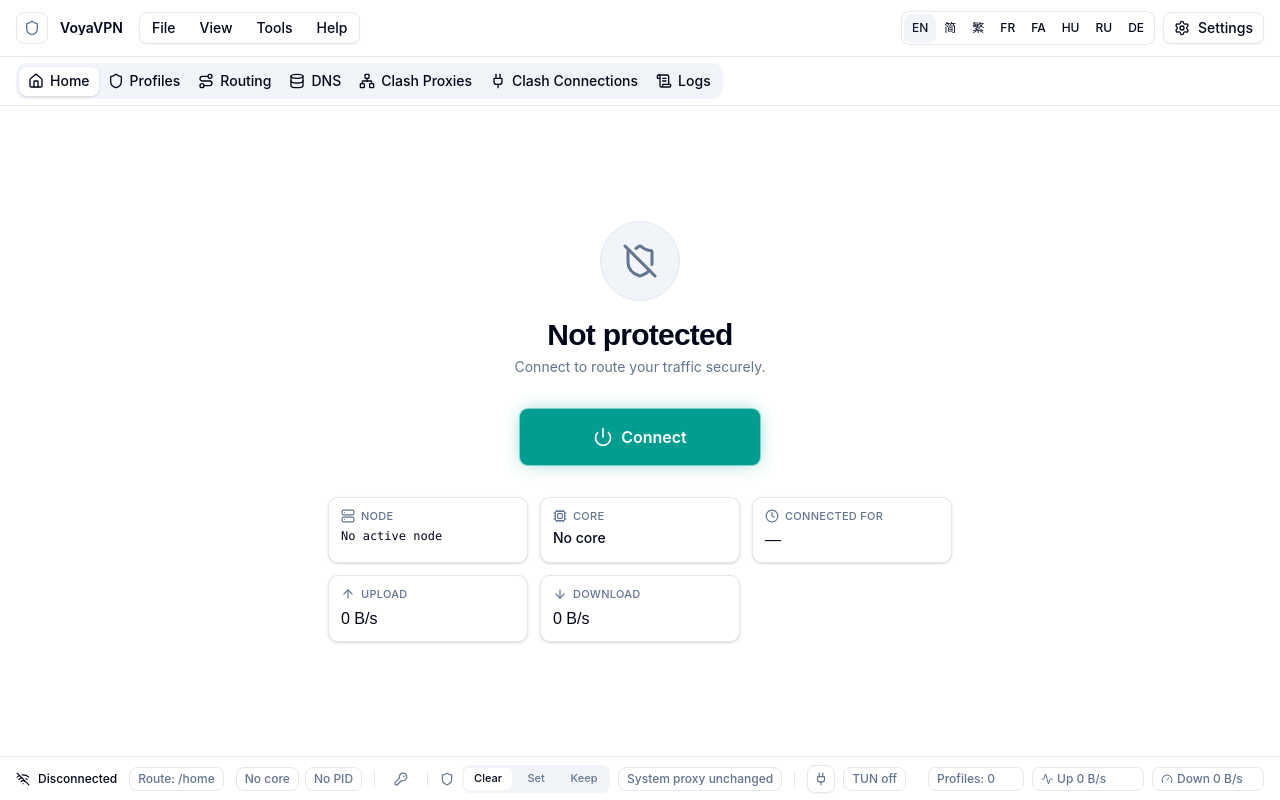
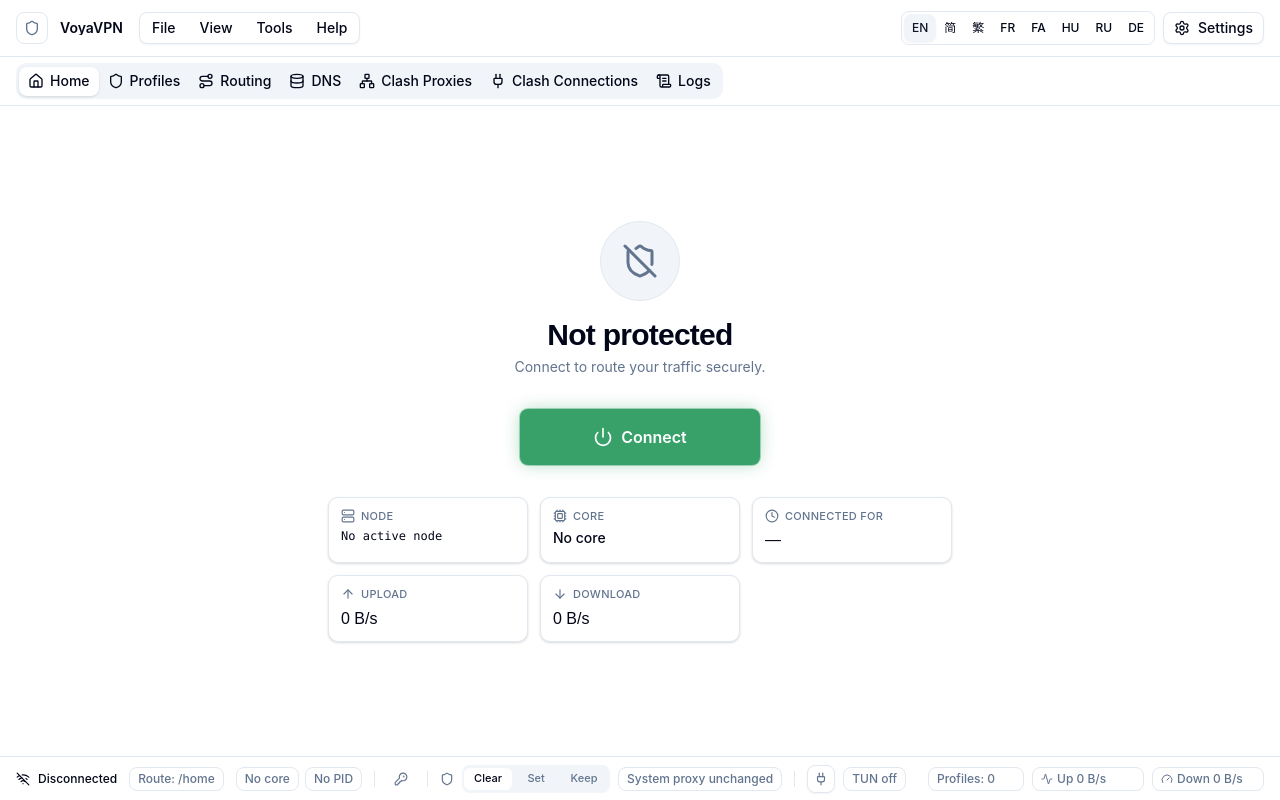
Before and after one commit to ueshq/VoyaVPN, a React (Vite) app: page / in a window 1280 px wide. Built offline with nearby package versions, Linux system fonts and the light colour scheme.

Commit message:
rollout(01-01-token-foundation): globals.css token migration
Automated commit by generated rollout.py

```diff
--- a/src/styles/globals.css
+++ b/src/styles/globals.css
@@ -15,7 +15,8 @@
   --card-foreground: #020618;
   --popover: #ffffff;
   --popover-foreground: #020618;
-  --primary: #0f172b;
+  /* Interactive accent → nicenote desaturated blue (drives Button default / Badge / Switch / selection). */
+  --primary: #3b5b9a;
   --primary-foreground: #f8fafc;
   --secondary: #f1f5f9;
   --secondary-foreground: #0f172b;
@@ -26,16 +27,22 @@
   --destructive: #e7000b;
   --border: #e2e8f0;
   --input: #e2e8f0;
-  --ring: #90a1b9;
+  --ring: #3b5b9a;
   --chart-1: #f54900;
   --chart-2: #009689;
   --chart-3: #104e64;
   --chart-4: #ffb900;
   --chart-5: #fe9a00;
 
-  /* Safe Passage — brand accents. Use sparingly: connected state / primary connect glow / active node. */
-  --signal: #009d90;
-  --signal-foreground: #ffffff;
+  /* Connected state — affirmative green for the VPN connected/affirmative semantics. */
+  --connected: #38a169;
+  --connected-foreground: #ffffff;
+  --connected-glow: 0 0 0 1px rgb(56 161 105 / 0.4), 0 0 18px -2px rgb(56 161 105 / 0.45);
+
+  /* Safe Passage — brand accents. signal/glow re-point to --connected (names preserved, value now green).
+     Use sparingly: connected state / primary connect glow / active node. */
+  --signal: var(--connected);
+  --signal-foreground: var(--connected-foreground);
   --beacon: #fe9a00;
   --beacon-foreground: #422006;
 
@@ -43,7 +50,57 @@
   --shadow-sm: 0 1px 2px 0 rgb(2 6 24 / 0.06), 0 1px 3px 0 rgb(2 6 24 / 0.1);
   --shadow-md: 0 2px 4px -1px rgb(2 6 24 / 0.08), 0 4px 12px -2px rgb(2 6 24 / 0.12);
   --shadow-lg: 0 8px 16px -4px rgb(2 6 24 / 0.1), 0 16px 32px -8px rgb(2 6 24 / 0.16);
-  --glow-signal: 0 0 0 1px rgb(0 157 144 / 0.4), 0 0 18px -2px rgb(0 157 144 / 0.45);
+  --glow-signal: var(--connected-glow);
+
+  /* nicenote surface ladder — base rungs alias existing semantics; interaction rungs are literal. */
+  --surface: var(--background);
+  --surface-sunken: #f4f5f7;
+  --surface-raised: var(--card);
+  --surface-overlay: var(--popover);
+  --surface-hovered: #eef0f2;
+  --surface-pressed: #e9ebee;
+  --surface-button: #e9ebee;
+  --overlay-hovered: rgb(0 0 0 / 0.08);
+  --overlay-pressed: rgb(0 0 0 / 0.12);
+
+  /* nicenote accent palette (--accent-<hue> does not collide with the shadcn --accent slot). */
+  --accent-blue: #3b5b9a;
+  --accent-blue-light: rgb(59 91 154 / 0.08);
+  --accent-blue-bg: rgb(59 91 154 / 0.1);
+  --accent-blue-hover: #2f4a80;
+  --accent-red: #e53e3e;
+  --accent-red-light: rgb(229 62 62 / 0.1);
+  --accent-orange: #d9730d;
+  --accent-orange-light: rgb(217 115 13 / 0.1);
+  --accent-yellow: #d69e2e;
+  --accent-yellow-light: rgb(214 158 46 / 0.1);
+  --accent-green: #38a169;
+  --accent-green-light: rgb(56 161 105 / 0.1);
+  --accent-purple: #805ad5;
+  --accent-purple-light: rgb(128 90 213 / 0.1);
+  --accent-teal: #319795;
+  --accent-teal-light: rgb(49 151 149 / 0.1);
+  --accent-pink: #d53f8c;
+  --accent-pink-light: rgb(213 63 140 / 0.1);
+  --accent-gray: #718096;
+  --accent-gray-light: rgb(113 128 150 / 0.1);
+
+  /* nicenote elevation — soft cool shadows (light tints rgb(15 23 42) to match the cool surfaces).
+     Named --shadow-raised/-overlay/-overflow indirection is registered in @theme inline. */
+  --elevation-raised: 0px 1px 2px rgb(15 23 42 / 0.06), 0px 0px 1px rgb(15 23 42 / 0.1);
+  --elevation-overlay: 0px 8px 24px rgb(15 23 42 / 0.15), 0px 0px 1px rgb(15 23 42 / 0.1);
+  --elevation-overflow: 0px 0px 8px rgb(15 23 42 / 0.1), 0px 0px 1px rgb(15 23 42 / 0.08);
+
+  /* nicenote motion — named durations (consumed by the @utility duration-* blocks below).
+     Theme-agnostic; ADS easings live in @theme inline. */
+  --duration-instant: 0ms;
+  --duration-xxshort: 50ms;
+  --duration-xshort: 100ms;
+  --duration-short: 150ms;
+  --duration-medium: 200ms;
+  --duration-long: 250ms;
+  --duration-xlong: 400ms;
+  --duration-xxlong: 600ms;
 
   --sidebar: var(--background);
   --sidebar-foreground: var(--foreground);
@@ -62,7 +119,7 @@
   --card-foreground: #f8fafc;
   --popover: #0f172b;
   --popover-foreground: #f8fafc;
-  --primary: #e2e8f0;
+  --primary: #8fb0e8;
   --primary-foreground: #0f172b;
   --secondary: #1d293d;
   --secondary-foreground: #f8fafc;
@@ -73,16 +130,19 @@
   --destructive: #ff6467;
   --border: #ffffff1a;
   --input: #ffffff26;
-  --ring: #6a7282;
+  --ring: #8fb0e8;
   --chart-1: #1447e6;
   --chart-2: #00bc7d;
   --chart-3: #fe9a00;
   --chart-4: #ad46ff;
   --chart-5: #ff2056;
 
-  /* Safe Passage — brand accents (signal brightens on the dark canvas) */
-  --signal: #2bd2c2;
-  --signal-foreground: #06201d;
+  /* Connected state (green brightens on the dark canvas). signal/glow inherit via the :root indirection. */
+  --connected: #79d89d;
+  --connected-foreground: #06201d;
+  --connected-glow: 0 0 0 1px rgb(121 216 157 / 0.45), 0 0 22px -2px rgb(121 216 157 / 0.55);
+
+  /* Safe Passage — brand accents (signal/glow re-point to --connected above) */
   --beacon: #fe9a00;
   --beacon-foreground: #1c1206;
 
@@ -90,7 +150,56 @@
   --shadow-sm: 0 1px 2px 0 rgb(0 0 0 / 0.4), 0 1px 3px 0 rgb(0 0 0 / 0.5);
   --shadow-md: 0 2px 4px -1px rgb(0 0 0 / 0.45), 0 4px 12px -2px rgb(0 0 0 / 0.55);
   --shadow-lg: 0 8px 16px -4px rgb(0 0 0 / 0.5), 0 16px 32px -8px rgb(0 0 0 / 0.6);
-  --glow-signal: 0 0 0 1px rgb(43 210 194 / 0.45), 0 0 22px -2px rgb(43 210 194 / 0.55);
+
+  /* nicenote surface ladder — interaction rungs tuned to the deep-navy canvas. */
+  --surface: var(--background);
+  --surface-sunken: #01030f;
+  --surface-raised: var(--card);
+  --surface-overlay: var(--popover);
+  --surface-hovered: #0c1424;
+  --surface-pressed: #161f33;
+  --surface-button: #1d293d;
+  --overlay-hovered: rgb(255 255 255 / 0.06);
+  --overlay-pressed: rgb(255 255 255 / 0.1);
+
+  /* nicenote accent palette (dark) */
+  --accent-blue: #8fb0e8;
+  --accent-blue-light: rgb(143 176 232 / 0.16);
+  --accent-blue-bg: rgb(143 176 232 / 0.2);
+  --accent-blue-hover: #a9c4f0;
+  --accent-red: #ff8a86;
+  --accent-red-light: rgb(255 138 134 / 0.16);
+  --accent-orange: #f3a15b;
+  --accent-orange-light: rgb(243 161 91 / 0.17);
+  --accent-yellow: #f2c86b;
+  --accent-yellow-light: rgb(242 200 107 / 0.18);
+  --accent-green: #79d89d;
+  --accent-green-light: rgb(121 216 157 / 0.16);
+  --accent-purple: #b69cff;
+  --accent-purple-light: rgb(182 156 255 / 0.17);
+  --accent-teal: #64d1c8;
+  --accent-teal-light: rgb(100 209 200 / 0.16);
+  --accent-pink: #f28ac3;
+  --accent-pink-light: rgb(242 138 195 / 0.16);
+  --accent-gray: #a7b0bd;
+  --accent-gray-light: rgb(167 176 189 / 0.14);
+
+  /* nicenote elevation — deep shadows gain a 1px spread ring on the dark canvas. */
+  --elevation-raised:
+    0px 0px 0px 1px rgb(0 0 0 / 0), 0px 1px 1px rgb(0 0 0 / 0.35), 0px 0px 1px rgb(0 0 0 / 0.4);
+  --elevation-overlay:
+    0px 0px 0px 1px rgb(58 62 70 / 0.45), 0px 8px 24px rgb(0 0 0 / 0.42),
+    0px 0px 1px 1px rgb(0 0 0 / 0.4);
+  --elevation-overflow: 0px 0px 12px rgb(0 0 0 / 0.42), 0px 0px 1px rgb(0 0 0 / 0.4);
+
+  --sidebar: var(--background);
+  --sidebar-foreground: var(--foreground);
+  --sidebar-primary: var(--primary);
+  --sidebar-primary-foreground: var(--primary-foreground);
+  --sidebar-accent: var(--accent);
+  --sidebar-accent-foreground: var(--accent-foreground);
+  --sidebar-border: var(--border);
+  --sidebar-ring: var(--ring);
 }
 
 @supports (color: oklch(1 0 0)) {
@@ -101,7 +210,7 @@
     --card-foreground: oklch(0.129 0.042 264.695);
     --popover: oklch(1 0 0);
     --popover-foreground: oklch(0.129 0.042 264.695);
-    --primary: oklch(0.208 0.042 265.755);
+    --primary: oklch(0.478 0.109 262.7);
     --primary-foreground: oklch(0.984 0.003 247.858);
     --secondary: oklch(0.968 0.007 247.896);
     --secondary-foreground: oklch(0.208 0.042 265.755);
@@ -112,18 +221,18 @@
     --destructive: oklch(0.577 0.245 27.325);
     --border: oklch(0.929 0.013 255.508);
     --input: oklch(0.929 0.013 255.508);
-    --ring: oklch(0.704 0.04 256.788);
+    --ring: oklch(0.478 0.109 262.7);
     --chart-1: oklch(0.646 0.222 41.116);
     --chart-2: oklch(0.6 0.118 184.704);
     --chart-3: oklch(0.398 0.07 227.392);
     --chart-4: oklch(0.828 0.189 84.429);
     --chart-5: oklch(0.769 0.188 70.08);
 
-    --signal: oklch(0.62 0.12 185);
-    --signal-foreground: oklch(1 0 0);
+    --connected: oklch(0.634 0.128 156.2);
+    --connected-foreground: oklch(1 0 0);
+    --connected-glow: 0 0 0 1px oklch(0.634 0.128 156.2 / 0.4), 0 0 18px -2px oklch(0.634 0.128 156.2 / 0.45);
     --beacon: oklch(0.769 0.188 70.08);
     --beacon-foreground: oklch(0.279 0.06 55);
-    --glow-signal: 0 0 0 1px oklch(0.62 0.12 185 / 0.4), 0 0 18px -2px oklch(0.62 0.12 185 / 0.45);
   }
 
   .dark {
@@ -133,7 +242,7 @@
     --card-foreground: oklch(0.984 0.003 247.858);
     --popover: oklch(0.208 0.042 265.755);
     --popover-foreground: oklch(0.984 0.003 247.858);
-    --primary: oklch(0.929 0.013 255.508);
+    --primary: oklch(0.754 0.089 260.8);
     --primary-foreground: oklch(0.208 0.042 265.755);
     --secondary: oklch(0.279 0.041 260.031);
     --secondary-foreground: oklch(0.984 0.003 247.858);
@@ -144,18 +253,18 @@
     --destructive: oklch(0.704 0.191 22.216);
     --border: oklch(1 0 0 / 10%);
     --input: oklch(1 0 0 / 15%);
-    --ring: oklch(0.551 0.027 264.364);
+    --ring: oklch(0.754 0.089 260.8);
     --chart-1: oklch(0.488 0.243 264.376);
     --chart-2: oklch(0.696 0.17 162.48);
     --chart-3: oklch(0.769 0.188 70.08);
     --chart-4: oklch(0.627 0.265 303.9);
     --chart-5: oklch(0.645 0.246 16.439);
 
-    --signal: oklch(0.78 0.13 185);
-    --signal-foreground: oklch(0.27 0.05 185);
+    --connected: oklch(0.808 0.124 155.2);
+    --connected-foreground: oklch(0.222 0.032 184.8);
+    --connected-glow: 0 0 0 1px oklch(0.808 0.124 155.2 / 0.45), 0 0 22px -2px oklch(0.808 0.124 155.2 / 0.55);
     --beacon: oklch(0.769 0.188 70.08);
     --beacon-foreground: oklch(0.22 0.04 55);
-    --glow-signal: 0 0 0 1px oklch(0.78 0.13 185 / 0.45), 0 0 22px -2px oklch(0.78 0.13 185 / 0.55);
   }
 }
 
@@ -170,10 +279,24 @@
   --font-display: "Manrope", sans-serif;
   --font-mono: ui-monospace, SFMono-Regular, "SF Mono", Menlo, Consolas, "Liberation Mono", monospace;
 
+  --radius-xs: calc(var(--radius) - 6px);
   --radius-sm: calc(var(--radius) - 4px);
   --radius-md: calc(var(--radius) - 2px);
   --radius-lg: var(--radius);
   --radius-xl: calc(var(--radius) + 4px);
+  --radius-2xl: calc(var(--radius) + 6px);
+
+  /* nicenote named elevation → consume the theme-switched --elevation-* shadows. */
+  --shadow-raised: var(--elevation-raised);
+  --shadow-overlay: var(--elevation-overlay);
+  --shadow-overflow: var(--elevation-overflow);
+
+  /* ADS easings (theme-agnostic) → ease-out-bold / ease-out-practical / ease-in-practical / ease-inout-bold. */
+  --ease-out-bold: cubic-bezier(0, 0.4, 0, 1);
+  --ease-out-practical: cubic-bezier(0.4, 1, 0.6, 1);
+  --ease-in-practical: cubic-bezier(0.6, 0, 0.8, 0.6);
+  --ease-inout-bold: cubic-bezier(0.4, 0, 0, 1);
+
   --color-background: var(--background);
   --color-foreground: var(--foreground);
   --color-card: var(--card);
@@ -199,8 +322,44 @@
   --color-chart-5: var(--chart-5);
   --color-signal: var(--signal);
   --color-signal-foreground: var(--signal-foreground);
+  --color-connected: var(--connected);
+  --color-connected-foreground: var(--connected-foreground);
   --color-beacon: var(--beacon);
   --color-beacon-foreground: var(--beacon-foreground);
+
+  /* nicenote surface ladder + translucent interaction overlays. */
+  --color-surface: var(--surface);
+  --color-surface-sunken: var(--surface-sunken);
+  --color-surface-raised: var(--surface-raised);
+  --color-surface-overlay: var(--surface-overlay);
+  --color-surface-hovered: var(--surface-hovered);
+  --color-surface-pressed: var(--surface-pressed);
+  --color-surface-button: var(--surface-button);
+  --color-overlay-hovered: var(--overlay-hovered);
+  --color-overlay-pressed: var(--overlay-pressed);
+
+  /* nicenote accent palette. */
+  --color-accent-blue: var(--accent-blue);
+  --color-accent-blue-light: var(--accent-blue-light);
+  --color-accent-blue-bg: var(--accent-blue-bg);
+  --color-accent-blue-hover: var(--accent-blue-hover);
+  --color-accent-red: var(--accent-red);
+  --color-accent-red-light: var(--accent-red-light);
+  --color-accent-orange: var(--accent-orange);
+  --color-accent-orange-light: var(--accent-orange-light);
+  --color-accent-yellow: var(--accent-yellow);
+  --color-accent-yellow-light: var(--accent-yellow-light);
+  --color-accent-green: var(--accent-green);
+  --color-accent-green-light: var(--accent-green-light);
+  --color-accent-purple: var(--accent-purple);
+  --color-accent-purple-light: var(--accent-purple-light);
+  --color-accent-teal: var(--accent-teal);
+  --color-accent-teal-light: var(--accent-teal-light);
+  --color-accent-pink: var(--accent-pink);
+  --color-accent-pink-light: var(--accent-pink-light);
+  --color-accent-gray: var(--accent-gray);
+  --color-accent-gray-light: var(--accent-gray-light);
+
   --color-sidebar: var(--sidebar);
   --color-sidebar-foreground: var(--sidebar-foreground);
   --color-sidebar-primary: var(--sidebar-primary);
@@ -253,14 +412,15 @@
     }
   }
 
-  /* Respect reduced-motion: kill transitions/animations (incl. connection glow pulse). */
+  /* Respect reduced-motion: collapse transitions/animations (incl. connection glow pulse).
+     Use 1ms (not 0.01ms) so Radix still fires animationend and portals unmount cleanly. */
   @media (prefers-reduced-motion: reduce) {
     *,
     *::before,
     *::after {
-      animation-duration: 0.01ms !important;
+      animation-duration: 1ms !important;
       animation-iteration-count: 1 !important;
-      transition-duration: 0.01ms !important;
+      transition-duration: 1ms !important;
       scroll-behavior: auto !important;
     }
   }
@@ -278,3 +438,32 @@
 @utility faded-bottom {
   @apply after:pointer-events-none after:absolute after:inset-s-0 after:bottom-0 after:hidden after:h-32 after:w-full after:rounded-b-2xl after:bg-[linear-gradient(180deg,transparent_10%,var(--background)_70%)] md:after:block;
 }
+
+/* nicenote named-duration utilities: write --tw-duration (retimes tw-animate enter/leave) and
+   transition-duration together, so consumers avoid Tailwind arbitrary values (duration-[var(...)]).
+   These own the `duration-*` class names — the --duration-* tokens are deliberately NOT registered
+   in @theme inline to avoid a same-name collision with these utilities. */
+@utility duration-xxshort {
+  --tw-duration: var(--duration-xxshort);
+  transition-duration: var(--duration-xxshort);
+}
+@utility duration-xshort {
+  --tw-duration: var(--duration-xshort);
+  transition-duration: var(--duration-xshort);
+}
+@utility duration-short {
+  --tw-duration: var(--duration-short);
+  transition-duration: var(--duration-short);
+}
+@utility duration-medium {
+  --tw-duration: var(--duration-medium);
+  transition-duration: var(--duration-medium);
+}
+@utility duration-long {
+  --tw-duration: var(--duration-long);
+  transition-duration: var(--duration-long);
+}
+@utility duration-xlong {
+  --tw-duration: var(--duration-xlong);
+  transition-duration: var(--duration-xlong);
+}
```
